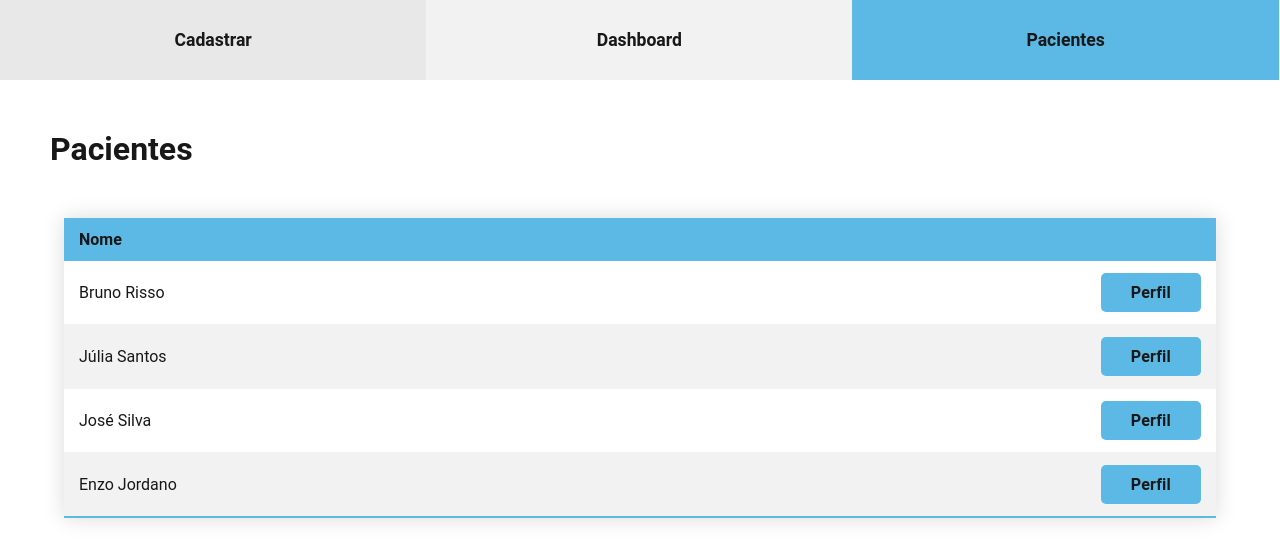
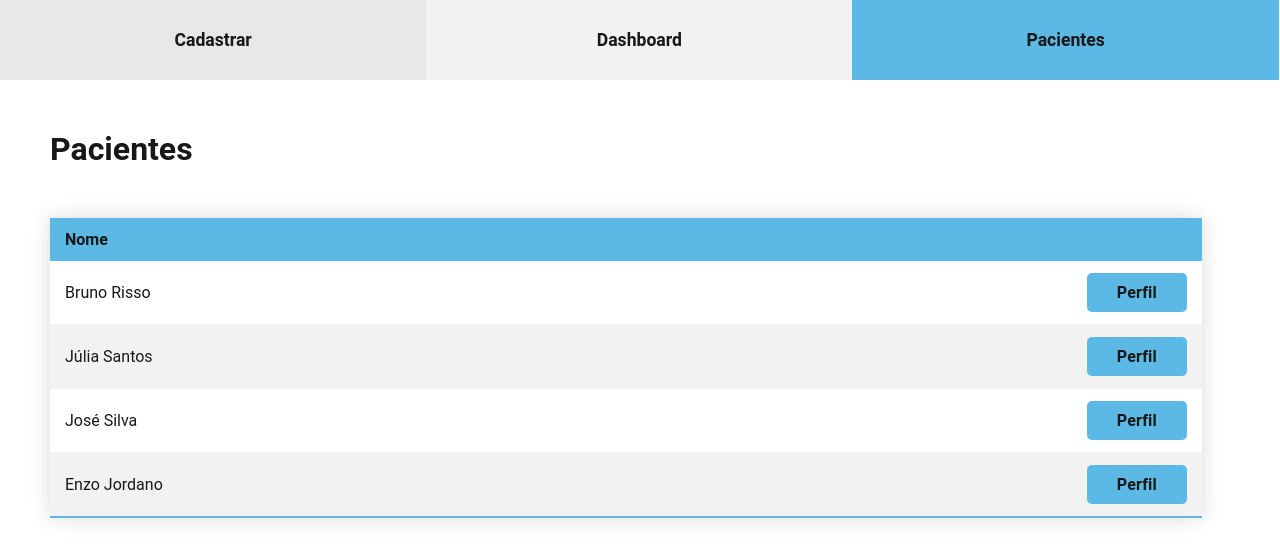
Before and after one commit to BrunoRisso58/PhysioManagement, a Vue app: page /pacientes in a window 1280 px wide. Shown: the top 560 px of the page. Built offline with nearby package versions, Linux system fonts and the light colour scheme; data requests are answered from the project's data file.

Commit message:
Ajustando margem da tabela de pacientes

```diff
--- a/src/components/PacientesTable.vue
+++ b/src/components/PacientesTable.vue
@@ -46,7 +46,7 @@ export default {
         border-collapse: collapse;
         width: 90%;
         box-shadow: 0 0 20px rgba(0, 0, 0, 0.15);
-        margin: auto;
+        margin: 50px;
     }
 
     .table thead tr {
```
